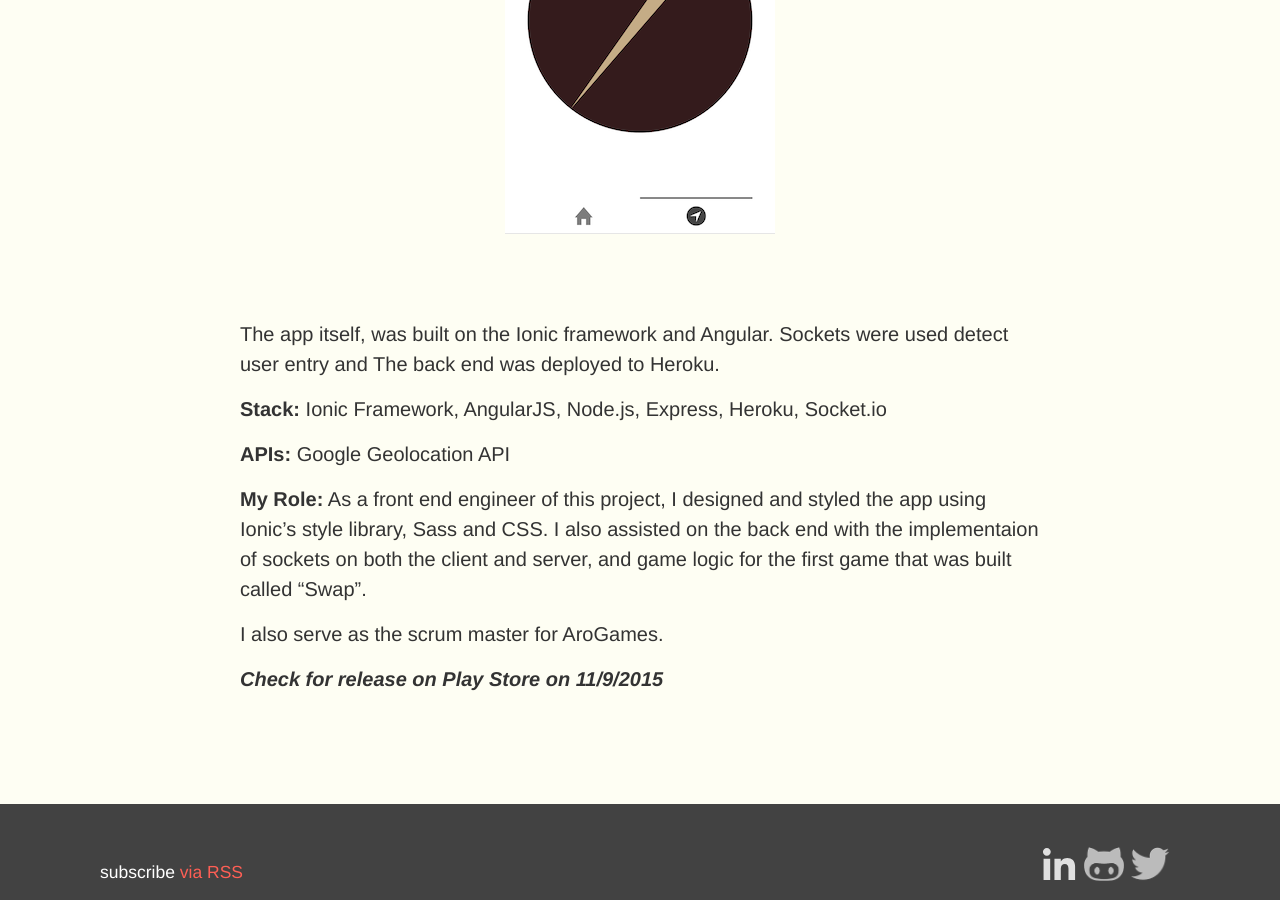
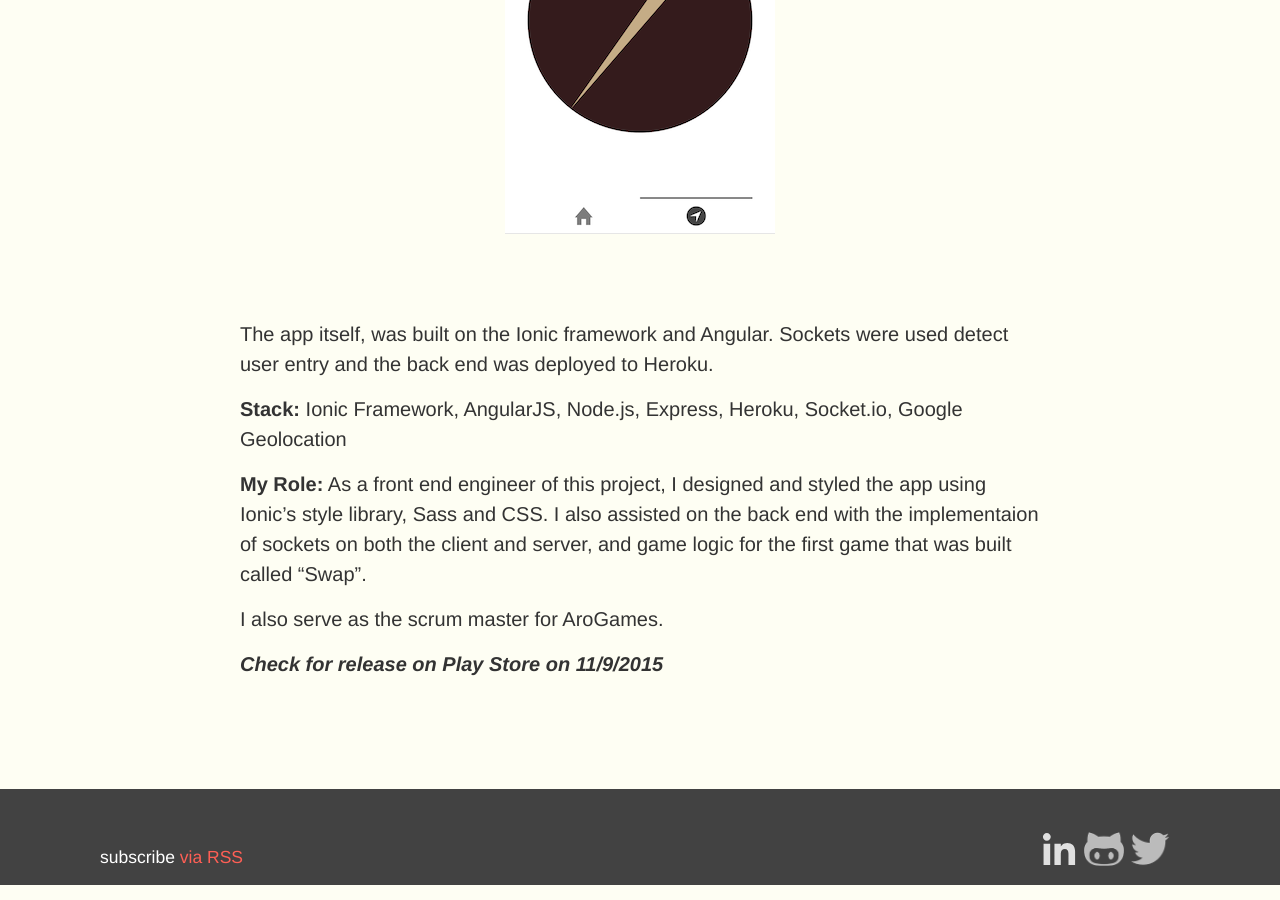
Before and after one commit to tgreenidge/portfolio, a Jekyll site: the page built from _posts/project/2015-10-14-aroswap.markdown, in a window 1280 px wide and 900 px high, scrolled down 1641 px. Built offline with Jekyll 4.4.1, drawn with Linux system fonts in a browser that asks for light colours.

Commit message:
add panacea project

```diff
--- a/_posts/project/2015-10-08-athena-project.markdown
+++ b/_posts/project/2015-10-08-athena-project.markdown
@@ -16,8 +16,6 @@
 The size of the words was used to visualize keyword relevance.
 
 
-**Stack:** AngularJS, Node.js, Express, Firebase, Angular Firebase, D3.js, Foundation for Apps
-
-**APIs:** New York Times API, Alchemy API
+**Stack:** AngularJS, Node.js, Express, Firebase, Angular Firebase, D3.js, Foundation for Apps, New York Times API, IBM Alchemy API
 
 **My Role:** As a front end engineer of this project, I designed and styled the web page using Foundation for Apps and CSS, as well as created the word cloud using D3.js. I decided to use Foundation for Apps instead of Boostrap since I had previous experience with Bootstrap and Angular.
--- a/_posts/project/2015-10-14-aroswap.markdown
+++ b/_posts/project/2015-10-14-aroswap.markdown
@@ -18,13 +18,10 @@
 {:.centered}
 ![Aro compass img](/../../img/aro-compass.png)
 
-The app itself, was built on the Ionic framework and Angular. Sockets were used detect user entry and
-The back end was deployed to Heroku.
+The app itself, was built on the Ionic framework and Angular. Sockets were used detect user entry and the back end was deployed to Heroku.
 
 
-**Stack:** Ionic Framework, AngularJS, Node.js, Express, Heroku, Socket.io
-
-**APIs:** Google Geolocation API
+**Stack:** Ionic Framework, AngularJS, Node.js, Express, Heroku, Socket.io, Google Geolocation
 
 **My Role:** As a front end engineer of this project, I designed and styled the app using Ionic's style library, Sass and CSS. I also assisted on the back end with the implementaion of sockets on both the client and server, and game logic for the first game that was built called "Swap".
 
```
Also changed, not shown: _posts/project/2015-11-06-panacea.markdown (added, +27 -0 lines), img/panacea.png (added).
